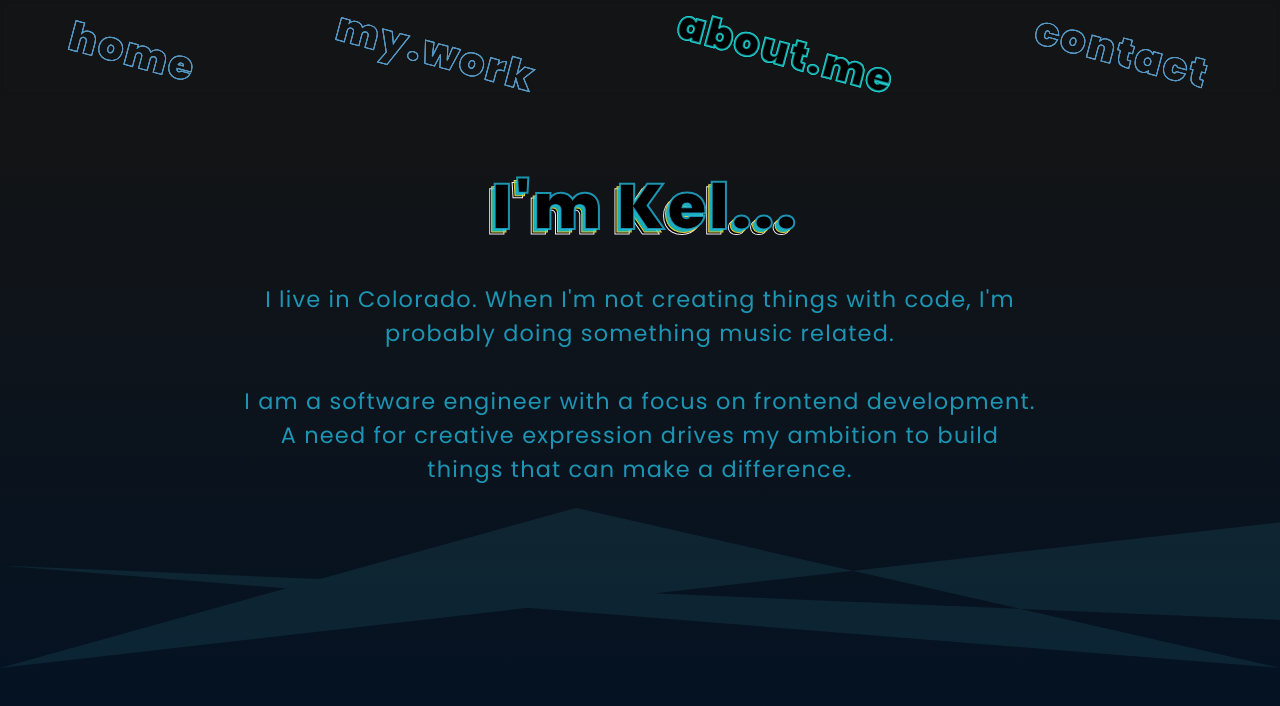
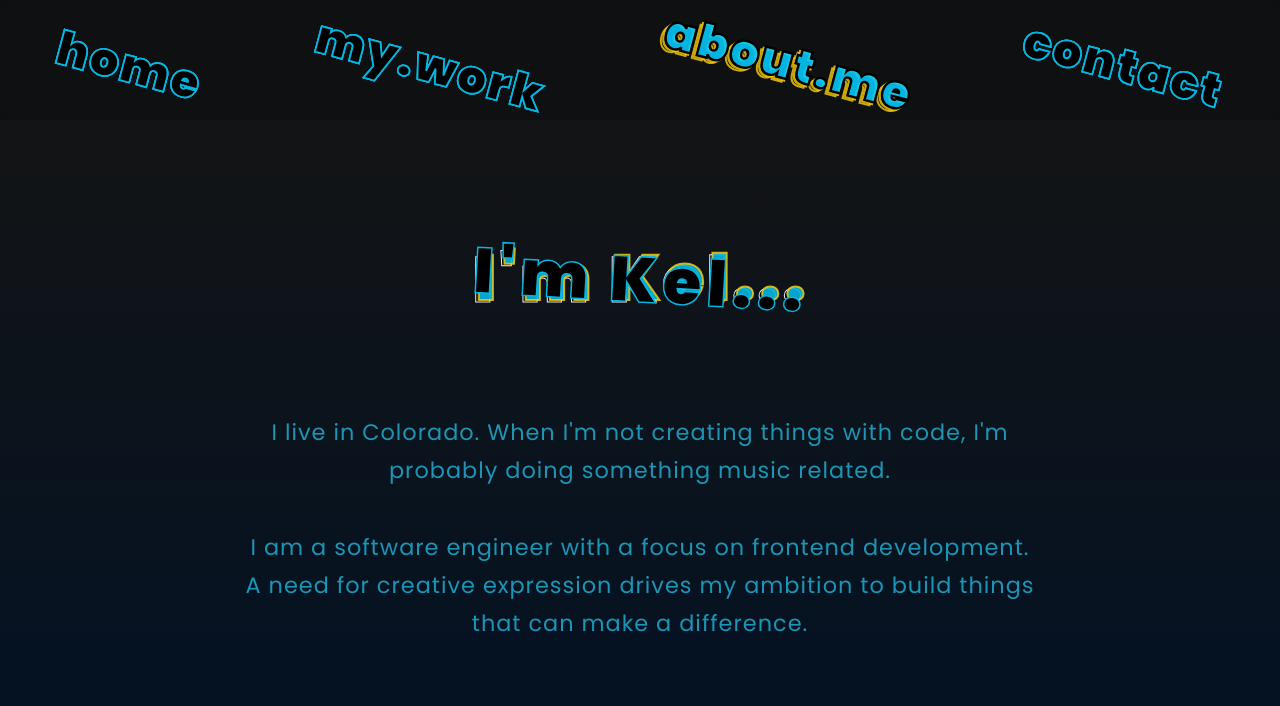
Before and after one commit to kelstrother/kelstrother.dev, a Vue app: page /about in a window 1280 px wide. Shown: the top 706 px of the page. Built offline with nearby package versions, Linux system fonts and the light colour scheme.

Commit message:
experimented with design on main texts

```diff
--- a/src/App.vue
+++ b/src/App.vue
@@ -1,5 +1,4 @@
 <template>
-  <router-view />
   <MobileNav />
   <nav id="desktop-nav">
     <ul class="nav-ul">
@@ -23,6 +22,7 @@
       </li>
     </ul>
   </nav>
+  <router-view />
 </template>
 
 <script>
@@ -37,7 +37,7 @@ export default {
 #app {
   overflow: auto;
   background: rgb(53, 68, 82);
-  background: linear-gradient(rgb(18, 20, 22) 20%, rgb(2, 18, 37) 100%);
+  background-image: linear-gradient(rgb(18, 20, 22) 20%, rgb(2, 18, 37) 100%);
   font-family: "Poppins", sans-serif;
   text-align: center;
   height: 100vh;
@@ -52,8 +52,9 @@ nav {
 
 @media screen and (min-width: 700px) {
   nav {
+    z-index: 100;
     position: fixed;
-    height: 12vh;
+    height: 15vh;
     width: 100vw;
     top: 0;
     left: 0;
@@ -62,14 +63,14 @@ nav {
     align-items: center;
     margin: 0;
     padding: 0;
-    background-color: transparent;
+    background-color: rgba(0, 0, 0, 0.2);
     backdrop-filter: blur(2px);
   }
   ul {
     display: flex;
     justify-content: space-around;
     list-style: none;
-    margin-top: 0.5rem;
+    margin-top: 0.8rem;
     padding: 0;
     width: 100vw;
   }
@@ -78,52 +79,67 @@ nav {
     font-family: "Poppins", Arial, sans-serif;
     position: relative;
     display: inline-block;
-    color: transparent;
-    -webkit-text-stroke: 1px rgba(87, 153, 197, 1);
-    font-size: 1.7rem;
-    font-weight: 600;
+    color: rgba(0, 0, 0, 1);
+    -webkit-text-stroke: 1.75px rgba(4, 182, 226, 1);
+    font-size: 3rem;
+    font-weight: 900;
     text-decoration: none;
     letter-spacing: 2px;
   }
   .router-link-exact-active {
+    z-index: 0;
     color: rgba(0, 0, 0, 1);
-    -webkit-text-stroke: 2px rgba(33, 219, 219, 0.644);
+    -webkit-text-stroke: 2px rgba(253, 209, 11, 0.8);
     font-weight: 900;
   }
-  .link:before,
-  .link:after {
+  .router-link-exact-active::before {
+    z-index: 2;
+    color: rgba(4, 182, 226, .9);
+    filter: brightness(110%);
+    -webkit-text-stroke: 2.4px rgba(0, 0, 0, 1);
+    transform: translate(4px, -4px);
+  }
+  .router-link-exact-active::after {
+    transform: translate(2px, -2px);
+    z-index: 1;
+    /* filter: blur(.55px); */
+    -webkit-text-stroke: 2.5px rgba(253, 209, 11, 0.8);
+  }
+  .link::before,
+  .link::after {
     content: attr(data-text);
     position: absolute;
     bottom: 0;
     left: 0;
     transition: 0.2s;
   }
-  .link:hover:before {
+  .link:hover::before {
     z-index: 2;
-    -webkit-text-stroke: 2px rgba(33, 182, 219, 0.8);
+    color: rgba(0, 0, 0, 1);
+    -webkit-text-stroke: 2px rgba(33, 182, 219, 1);
     transform: translate(5px, -5px);
   }
-  .link:hover:after {
+  .link:hover::after {
+    z-index: 1;
     color: rgba(33, 219, 219, 0.8);
-    z-index: 1;
-    -webkit-text-stroke: 1px rgba(240, 205, 48, 1);
+    -webkit-text-stroke: 2px rgba(240, 205, 48, 1);
     transform: translate(2px, -2px);
   }
   .link:hover {
+    z-index: 0;
     color: rgba(0, 0, 0, 1);
     -webkit-text-stroke: 1px rgb(242, 242, 255);
     transition: 0.2s;
-    z-index: 0;
   }
   .mobile-nav {
     display: none;
   }
 }
 
-@media screen and (min-width: 1000px) {
+@media screen and (min-width: 1024px) {
   .link {
     transform: rotate(15deg);
-    font-size: 2.5rem;
+    font-size: 2.9rem;
     font-weight: 900;
   }
 }
--- a/src/assets/global.css
+++ b/src/assets/global.css
@@ -3,3 +3,8 @@
    padding: 0;
    box-sizing: border-box;
 }
+.copyright {
+   font-size: .8rem;
+   position: sticky;
+   bottom: 0;
+}
--- a/src/components/AboutMe.vue
+++ b/src/components/AboutMe.vue
@@ -1,18 +1,14 @@
 <template>
-<!-- <div class="shape-1"></div> -->
-<!-- <div class="shape-2"></div> -->
   <div class="container">
-    <h1 class="title" id="about.me" data-text="I'm Kel...">I'm Kel...</h1>
+    <h1 class="title" id="about.me">I'm Kel...</h1>
     <section class="myself">
       <p class="biography">
-        I live in Colorado. When I'm not creating things with
-        code, I'm probably doing something music related. <br /><br />I am a
-        software engineer with a focus on frontend development. A need for
-        creative expression drives my ambition to build things that can make a
-        difference.<br />
+        I live in Colorado. When I'm not creating things with code, I'm probably
+        doing something music related. <br /><br />I am a software engineer with
+        a focus on frontend development. A need for creative expression drives
+        my ambition to build things that can make a difference.<br />
       </p>
     </section>
-    <div class="shape-3"></div>
   </div>
 </template>
 
@@ -21,26 +17,6 @@ export default {};
 </script>
 
 <style scoped>
-.shape-1 {
-  position: absolute;
-  display: block;
-  top: 150px;
-  height: 20vh;
-  width: 100vw;
-  clip-path: polygon(100% 13%, 0 0, 63% 100%);
-  background-color: rgba(17,94,108, 0.5);
-  /* z-index: -1; */
-}
-.shape-2 {
-  position: absolute;
-  display: block;
-  top: 220px;
-  height: 10vh;
-  width: 100vw;
-  clip-path: polygon(100% 100%, 31% 46%, 0 78%);
-  background-color: rgba(41, 113, 126, 0.5);
-  z-index: 0;
-}
 .container {
   height: 100vh;
   margin-top: 1em;
@@ -50,51 +26,65 @@ export default {};
   align-items: center;
 }
 .title {
+  margin: 1em;
   position: relative;
+  display: inline-block;
   color: rgba(0, 0, 0, 1);
   -webkit-text-stroke: 1px rgb(242, 242, 255);
-  font-size: 3rem;
+  font-size: 2.8rem;
   font-weight: 900;
-  letter-spacing: 2px;
+  letter-spacing: 0.3rem;
   z-index: 0;
-  /* transform: rotate(-10deg); */
 }
-.title:before,
-.title:after {
-  content: attr(data-text);
+.title::before,
+.title::after {
+  content: "I'm Kel...";
   position: absolute;
   top: 0;
   left: 0;
 }
-.title:before {
-  transform: translate(5px, -5px);
+.title::before {
   z-index: 2;
-  -webkit-text-stroke: 2px rgba(33, 182, 219, 0.8);
+  -webkit-text-stroke: 1.5px rgba(4, 182, 226, 1);
+  transform: translate(4.5px, -4px);
+  transform: rotate(3.3deg);
 }
-.title:after {
-  color: rgba(33, 219, 219, 0.8);
+.title::after {
   z-index: 1;
-  -webkit-text-stroke: 1px rgba(240, 205, 48, 1);
-  transform: translate(2px, -2px);
+  /* color: rgba(33, 219, 219, 0.8); */
+  color: rgba(4, 182, 226, 0.9);
+  -webkit-text-stroke: 2px rgba(253, 209, 11, 0.8);
+  transform: translate(2.9px, -2px);
+  /* filter: blur(1px); */
 }
 .biography {
   font-family: "Poppins";
   color: rgba(33, 182, 219, 0.8);
-  letter-spacing: 1.2px;
+  letter-spacing: 1px;
   font-weight: 400;
+  line-height: 1.7em;
   margin: 1em 2em;
-  font-size: 1rem;
+  font-size: 1.1rem;
   max-width: 800px;
   text-align: center;
   z-index: 10;
 }
-.shape-3 {
+/* .shape-3 {
   height: 20vh;
   width: 100vw;
   z-index: 1;
   background-color: rgba(41, 113, 126, 0.2);
-  clip-path: polygon(45% 0, 0 100%, 100% 9%, 100% 70%, 26% 100%, 100% 70%, 0 36%, 100% 100%);
-}
+  clip-path: polygon(
+    45% 0,
+    0 100%,
+    100% 9%,
+    100% 70%,
+    26% 100%,
+    100% 70%,
+    0 36%,
+    100% 100%
+  );
+} */
 
 @media screen and (min-width: 700px) {
   .title {
--- a/src/components/Contact.vue
+++ b/src/components/Contact.vue
@@ -19,6 +19,11 @@
       </form>
       <button type="submit">Submit</button>
     </div>
+    <section>
+    <p class="copyright">
+      All works &copy; 2020-2021 Kel Strother. All rights reserved.
+    </p>
+  </section>
   </section>
 </template>
 
--- a/src/components/MobileNav.vue
+++ b/src/components/MobileNav.vue
@@ -13,43 +13,37 @@ export default {};
 
 <style lang="scss">
 .mobile-nav {
-  background-color: rgba(0, 0, 0, 0.8);
-  backdrop-filter: blur(2px);
+  z-index: 100;
+  background-color: rgba(0, 0, 0, 0.7);
+  backdrop-filter: blur(5px);
   display: flex;
   position: fixed;
   bottom: 0;
   left: 0;
-  color: transparent;
   justify-content: space-evenly;
-  -webkit-text-stroke: 1.5px rgb(84, 182, 247);
+  padding: 0 1em;
   align-items: center;
-  font-family: "Poppins", sans-serif;
-  font-weight: 800;
   width: 100vw;
   height: 10vh;
 }
 .mobile-link {
+  transform: rotate(25deg);
   text-decoration: none;
-  color: transparent;
-  -webkit-text-stroke: 1.4px rgb(84, 182, 247);
-  letter-spacing: 1px;
-  font-size: 1.3rem;
+  -webkit-text-stroke: 1.75px rgba(4, 182, 226, 1);
+  color: rgba(0, 0, 0, 1);
+  letter-spacing: 1.2px;
+  font-size: 1.4rem;
   font-weight: 900;
+  filter: brightness(120%);
   font-family: "Poppins", sans-serif;
 
   &.router-link-exact-active {
-    color: rgb(0, 0, 0);
-    -webkit-text-stroke: 1.5px rgba(33, 219, 219, 0.911);
+    -webkit-text-stroke: 2px rgba(252, 214, 45, 0.507);
     font-weight: 900;
-    transform: rotate(-5deg);
-    font-size: 1.3rem;
+    /* transform: rotate(-10deg); */
+    font-size: 1.5rem;
     font-family: "Poppins", sans-serif;
     transition: 0.5s ease;
   }
 }
-.mobile-link:hover {
-  color: transparent;
-  -webkit-text-stroke: 2px rgb(84, 182, 247);
-  font-size: 1.3rem;
-}
 </style>
--- a/src/main.js
+++ b/src/main.js
@@ -1,6 +1,6 @@
 import { createApp } from "vue";
 import App from "./App.vue";
 import router from "./router";
-import "./assets/global.css"
+import "./assets/global.css";
 
 createApp(App).use(router).mount("#app");
--- a/src/router/index.js
+++ b/src/router/index.js
@@ -2,8 +2,8 @@ import { createRouter, createWebHistory } from "vue-router";
 import Home from "../views/Home.vue";
 import Contact from "../components/Contact.vue";
 import AboutMe from "../components/AboutMe.vue";
-import Projects from "../views/Projects.vue"
-import ProjectSummary from "../views/ProjectSummary.vue"
+import Projects from "../views/Projects.vue";
+import ProjectSummary from "../views/ProjectSummary.vue";
 
 const routes = [
   {
@@ -20,7 +20,7 @@ const routes = [
     path: "/mywork/:id",
     name: "ProjectSummary",
     component: ProjectSummary,
-    props: true
+    props: true,
   },
   {
     path: "/about",
--- a/src/views/Home.vue
+++ b/src/views/Home.vue
@@ -40,7 +40,8 @@ export default {
   flex-direction: column;
   justify-content: space-evenly;
   align-items: center;
-  height: 100vh;
+  height: 100%;
+  color: rgba(0, 0, 128, 0.925);
   width: 100vw;
 }
 .name-container {
@@ -88,7 +89,8 @@ export default {
   z-index: 4;
 }
 .fname-4 {
-  -webkit-text-stroke: 1.5px rgba(228, 121, 34, 0.815);
+  /* -webkit-text-stroke: 1.5px rgba(228, 121, 34, 0.815); */
+  -webkit-text-stroke: 2px rgb(255, 133, 32);
   font-size: 4rem;
   letter-spacing: 3px;
   font-weight: 800;
@@ -111,7 +113,7 @@ export default {
   padding-top: 0.5em;
 }
 .lname-2 {
-  -webkit-text-stroke: 2px rgb(87, 153, 197);
+  -webkit-text-stroke: 2px rgb(87, 181, 197);
   font-size: 4rem;
   letter-spacing: 2px;
   font-weight: 700;
@@ -243,6 +245,9 @@ span.O {
   position: absolute;
   left: 120%;
   /* color: rgba(87, 153, 197, 0.664); */
+}
+.copyright {
+  color: rgba(101, 224, 255, 0.363);
 }
 @keyframes disappear {
   0% {
@@ -566,7 +571,7 @@ span.O {
   }
 }
 
-@media screen and (min-width: 1000px) {
+@media screen and (min-width: 1024px) {
   #name {
     font-size: 6rem;
   }
--- a/src/views/ProjectSummary.vue
+++ b/src/views/ProjectSummary.vue
@@ -13,12 +13,8 @@
       <div class="project-info">
         <p class="details">{{ project.details }}</p>
         <div class="btn-container">
-        <a class="live-link" :href="project.live" target="_blank"
-          >The Project</a
-        >
-        <a class="git-link" :href="project.github" target="_blank"
-          >The Github</a
-        >
+          <a class="live-link" :href="project.live">The Project</a>
+          <a class="git-link" :href="project.github">The Github</a>
         </div>
       </div>
     </div>
```
Also changed, not shown: src/components/MyWork.vue (+17 -9 lines), src/components/Skills.vue (+49 -27 lines). Lines whose indentation alone changed are shown as unchanged.
